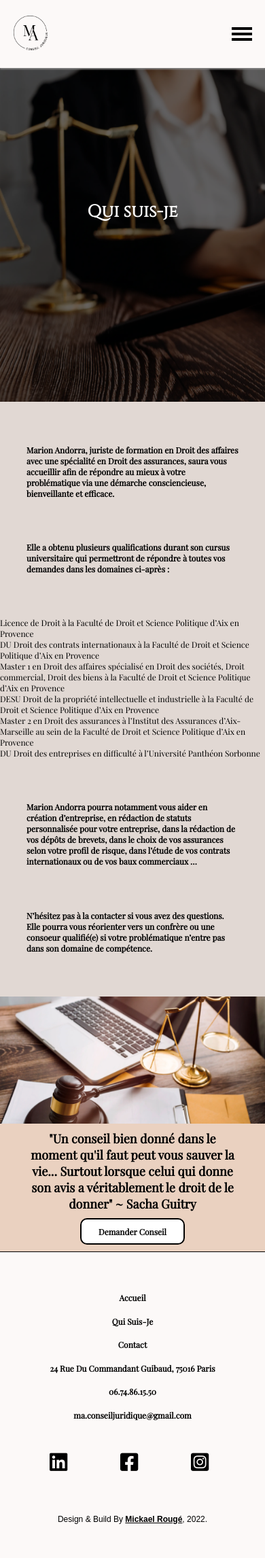
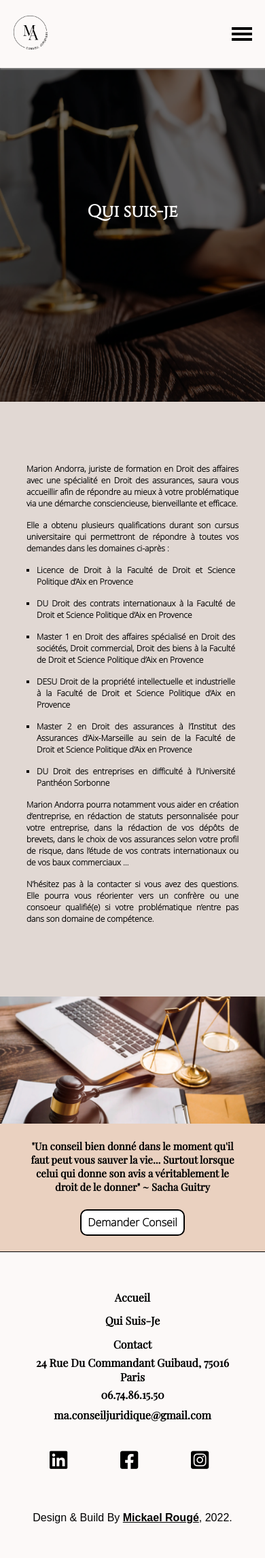
Before and after one commit to Micka0675/Marion-Andorra-Juriste, a PHP site: page /pages/Qui-suis-je.html in a window 390 px wide. Shown: the whole page at 68% size. Run offline with PHP 8.4, Linux system fonts and the light colour scheme; some libraries are stand-ins or nearby versions.

Commit message:
Update style.css

```diff
--- a/css/style.css
+++ b/css/style.css
@@ -1,5 +1,6 @@
 @import url('https://fonts.googleapis.com/css2?family=Cinzel&display=swap');
 @import url('https://fonts.googleapis.com/css2?family=Playfair+Display&display=swap');
+@import url('https://fonts.googleapis.com/css2?family=Noto+Sans:wght@200&display=swap');
 /* generic rules */
 
 html, body{
@@ -11,7 +12,6 @@ body, body *{
     padding: 0;
     list-style-type: none;
     text-decoration: none;
-    font-family: 'Playfair Display', serif;
     --light-color:#EAD1C0;
     --footer-color:#FCF9F8;
 }
@@ -265,6 +266,7 @@ header{
     justify-content: center;
     align-items: center;
     overflow-x: hidden;
+    font-family: 'Noto Sans', sans-serif;
 }
 
 /* page header */
@@ -637,11 +642,12 @@ form input{
 .biography{
     display: flex;
     flex-direction: column;
-    justify-content: space-evenly;
+    justify-content: center;
     align-items: center;
     background-color: #e1d8d3;
     position: relative;
     left: -100%;
+    text-align: justify;
 }
 
 .animation-biography{
@@ -649,9 +655,28 @@ form input{
     animation: animation-biography 2s forwards;
 }
 
-.biography p{
+.biography p,.biography ul{
     width: 80%;
-    font-weight: 600;
+    font-weight: bold;
+    /* font-weight: 600; */
+}
+
+.biography ul{
+    display: flex;
+    flex-direction: column;
+    justify-content: center;
+    align-items: flex-start;
+    width: calc(80% - 10px);
+}
+
+.biography ul li{
+    margin-left: 10px;
+    list-style-type: square;
+
+}
+
+.biography p,.biography ul li{
+    margin-bottom: 15px;
 }
 
 .illustration{
@@ -700,8 +725,9 @@ form input{
 
 .contact-bio h2{
     text-align: center;
-    font-size: 30px;
+    font-size: 20px;
     width: 80%;
+    font-family: 'Playfair Display', serif;
 }
 
 /* ----------------------------------- */
@@ -1213,9 +1246,15 @@ footer ul{
         font-size: 22px;
     }
 
+    .form-container form,.coord-contain{
+        width: 70%;
+    }
 }
 
 @media screen and (max-width : 1000px) {
+    .biography p,.biography ul{
+        font-size: 14px;
+    }
 
     .main-header{
         width: 95%;
@@ -1324,12 +1367,26 @@ footer ul{
     }
 
     .coord-line{
-        width: 250px;
-        justify-content: space-evenly;
+        min-width: 250px;
+        height: auto;
+        padding-top: 25px;
+        padding-bottom: 25px;
+        flex-direction: column;
+        align-items: center;
+    }
+}
+
+@media screen and (max-width : 850px){
+    .biography p, .biography ul{
+        font-size: 14px;
     }
 }
 
 @media screen and (max-width : 750px){
+
+    .introduction,.introduction2,.introduction3{
+        font-size: 12px;
+    }
 
     .en-tete{
         width: 40%;
@@ -1351,7 +1408,7 @@ footer ul{
         width: 80px;
     }
 
-    a,li,p, .text-zone-container p,.text-zone-container ul li{
+    .text-zone .space-para, .text-zone ul>li,.text-zone p{
         font-size: 12px;
     }
 
@@ -1368,12 +1425,12 @@ footer ul{
         height: 200px;
     }
 
-    .icons-bloc p{
+    .icons-bloc p, .icons-bloc ul li{
         font-size: 12px;
     }
 
     .contact-bio h2{
-        font-size: 30px;
+        font-size: 20px;
     }
 
     .bloc-contenu{
@@ -1404,6 +1461,16 @@ footer ul{
     .bloc-contenu-2 .img-zone{
         height: 50%;
     }
+
+    footer{
+        border-top: solid black 1px;
+    }
+}
+
+@media screen and (max-width : 659px){
+    .biography p, .biography ul{
+        font-size: 12px;
+    }
 }
 
 @media screen and (min-width:500px){
@@ -1419,6 +1486,10 @@ footer ul{
 }
 
 @media screen and (max-width:500px){
+    .biography p, .biography ul{
+        font-size: 10px;
+    }
+
     .logo p{
         font-size: 20px;
     }
@@ -1553,6 +1624,10 @@ footer ul{
 
 @media screen and (max-width : 450px){
 
+    .biography p, .biography ul{
+        font-size: 12px;
+    }
+
     .introduction,.introduction2,.introduction3{
         width: 90%;
     }
@@ -1646,7 +1721,7 @@ footer ul{
     }
 
     .illustration h2{
-        font-size: 18px;
+        font-size: 15px;
     }
 
     .form-header{
```
Also changed, not shown: other parts of css/style.css (+42 -6 lines).
